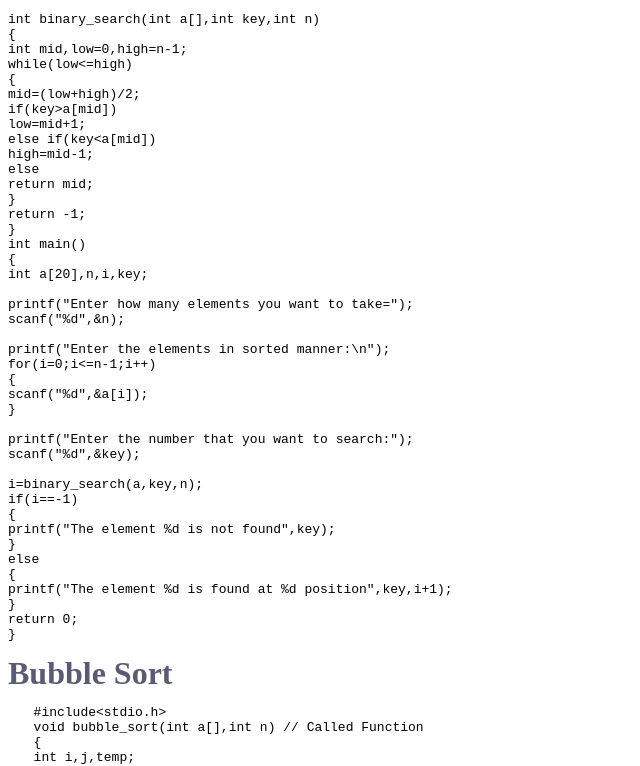
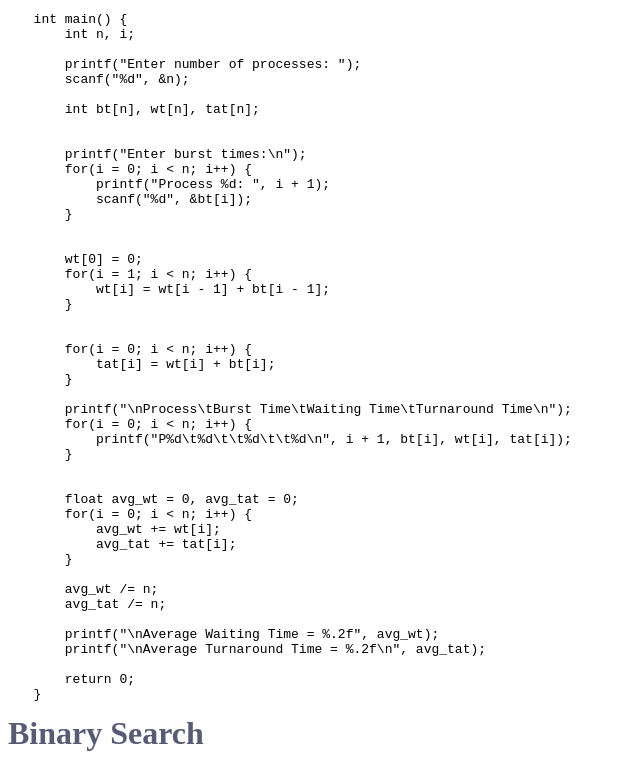
Before and after one commit to MohammadNawazAkhtar/Cheating-Repo, a plain HTML site: page index.html in a window 1280 px wide. Shown: the part 76-842 px from the top of the page, without its empty margins (0-640 px from the left). Drawn offline with Linux system fonts and the light colour scheme; a script that the page names is missing.

Commit message:
FCFS updated

```diff
--- a/index.html
+++ b/index.html
@@ -15,6 +15,56 @@
 </head>
 
 <body>
+	<div class=titl>FCFS</div>
+    <div class=write><pre><code></code>#include &lt;stdio.h&gt;
+
+int main() {
+    int n, i;
+
+    printf("Enter number of processes: ");
+    scanf("%d", &n);
+
+    int bt[n], wt[n], tat[n];
+
+
+    printf("Enter burst times:\n");
+    for(i = 0; i &lt; n; i++) {
+        printf("Process %d: ", i + 1);
+        scanf("%d", &bt[i]);
+    }
+
+
+    wt[0] = 0;
+    for(i = 1; i &lt; n; i++) {
+        wt[i] = wt[i - 1] + bt[i - 1];
+    }
+
+
+    for(i = 0; i &lt; n; i++) {
+        tat[i] = wt[i] + bt[i];
+    }
+
+    printf("\nProcess\tBurst Time\tWaiting Time\tTurnaround Time\n");
+    for(i = 0; i &lt; n; i++) {
+        printf("P%d\t%d\t\t%d\t\t%d\n", i + 1, bt[i], wt[i], tat[i]);
+    }
+
+
+    float avg_wt = 0, avg_tat = 0;
+    for(i = 0; i &lt; n; i++) {
+        avg_wt += wt[i];
+        avg_tat += tat[i];
+    }
+
+    avg_wt /= n;
+    avg_tat /= n;
+
+    printf("\nAverage Waiting Time = %.2f", avg_wt);
+    printf("\nAverage Turnaround Time = %.2f\n", avg_tat);
+
+    return 0;
+}
+</pre></div>
     <div class=titl>Binary Search</div>
     <div><pre><code>#include &lt;stdio.h&gt;
 
```
